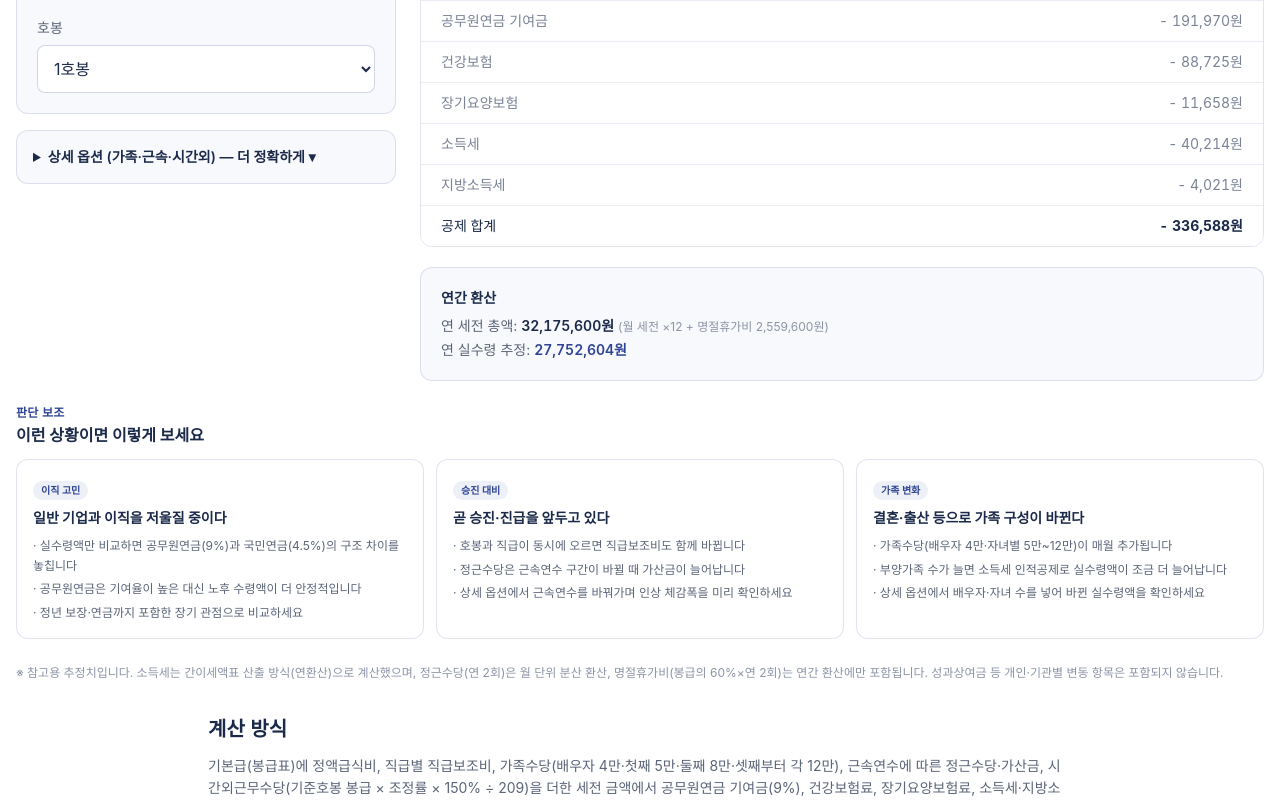
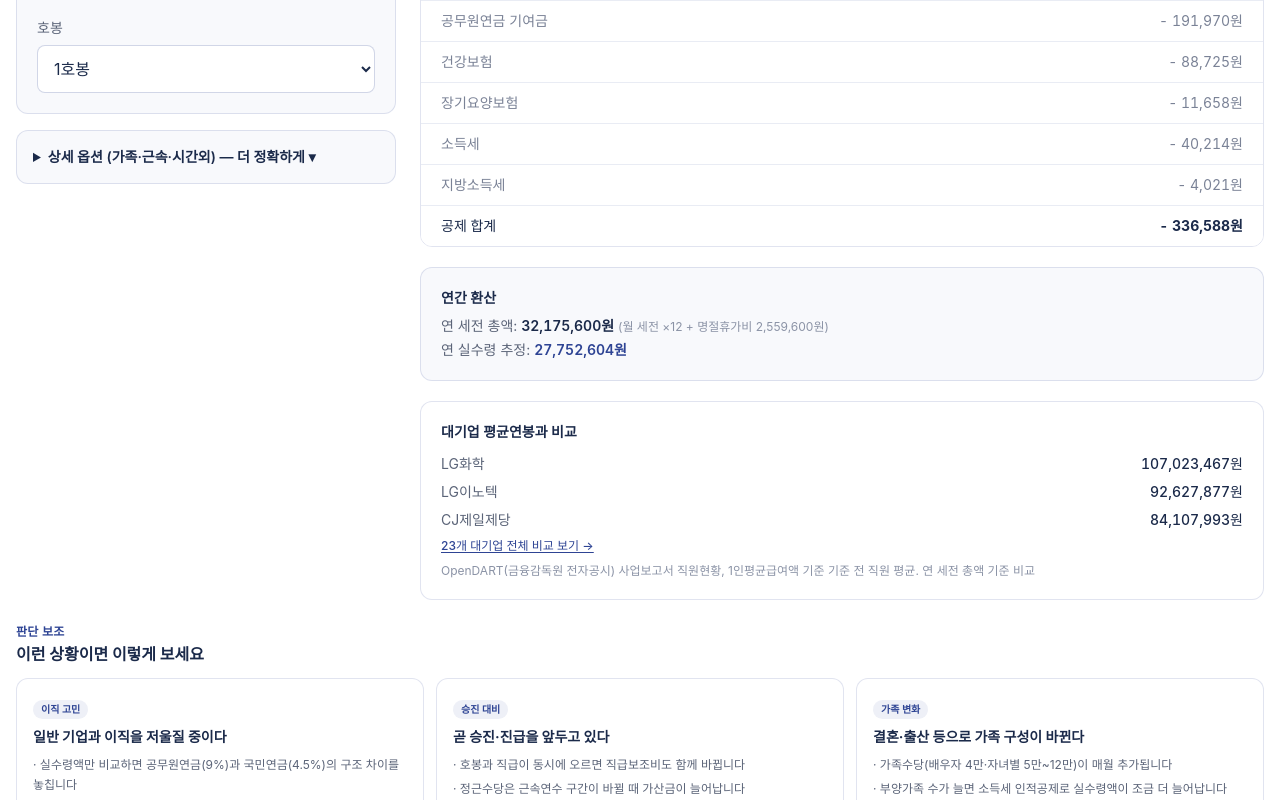
Before and after one commit to parkdane/pay-calc, a Next.js app: page /calc/civil-net in a window 1280 px wide. Shown: the part 559-1359 px from the top of the page. Built offline with nearby package versions, Linux system fonts and the light colour scheme; a web font is replaced by a local one.

Commit message:
site: 실수령액3종/적금예금/저축목표에 참고지표 추가

```diff
--- a/components/CivilNetCalc.tsx
+++ b/components/CivilNetCalc.tsx
@@ -7,7 +7,9 @@ import police from "@/data/salary-police-2026.json";
 import fire from "@/data/salary-fire-2026.json";
 import teacher from "@/data/salary-teacher-2026.json";
 import { monthlyIncomeTax } from "@/lib/incomeTax";
+import salaryData from "@/data/salary-compare.json";
 import AdSlot from "@/components/AdSlot";
+import Link from "next/link";
 
 const won = (n: number) => Math.round(n).toLocaleString("ko-KR") + "원";
 
@@ -143,6 +145,17 @@ export default function CivilNetCalc() {
       annualNetApprox,
     };
   }, [occIdx, gradeIdx, hobong, useDetail, spouse, children, years, overtimeH, includeDanger, d, gradeLabel, occ.danger]);
+
+  // 대기업 평균연봉과 비교 (가까운 순으로 3개, 이미 있는 DART 데이터 재사용)
+  const nearbyCompanies = useMemo(() => {
+    if (!result) return [];
+    const myIncome = result.annualGross;
+    return salaryData.companies
+      .slice()
+      .sort((a, b) => Math.abs(a.avgSalary - myIncome) - Math.abs(b.avgSalary - myIncome))
+      .slice(0, 3)
+      .sort((a, b) => b.avgSalary - a.avgSalary);
+  }, [result]);
 
   return (
     <div className="mx-auto max-w-[1280px] px-4">
@@ -330,6 +343,28 @@ export default function CivilNetCalc() {
                   </p>
                 </div>
               </div>
+
+              {/* 대기업 평균연봉과 비교 */}
+              <div className="rounded-xl border border-[rgba(46,68,148,0.14)] bg-white p-5 text-sm">
+                <p className="font-semibold text-[#1B2A4A]">대기업 평균연봉과 비교</p>
+                <div className="mt-3 space-y-2">
+                  {nearbyCompanies.map((c) => (
+                    <div key={c.corpCode} className="flex items-center justify-between">
+                      <span className="text-[#5B6478]">{c.name}</span>
+                      <span className="tabular-nums font-medium text-[#1B2A4A]">{won(c.avgSalary)}</span>
+                    </div>
+                  ))}
+                </div>
+                <Link
+                  href="/calc/salary-compare"
+                  className="mt-2 inline-block text-xs font-medium text-[#2E4494] underline underline-offset-2"
+                >
+                  23개 대기업 전체 비교 보기 →
+                </Link>
+                <p className="mt-2 text-xs text-[#8B93A6]">
+                  {salaryData.source} 기준 전 직원 평균. 연 세전 총액 기준 비교
+                </p>
+              </div>
             </>
           ) : (
             <div className="rounded-xl border border-[rgba(46,68,148,0.14)] bg-[rgba(46,68,148,0.03)] p-6 text-center text-sm text-[#8B93A6]">
--- a/components/DepositCalc.tsx
+++ b/components/DepositCalc.tsx
@@ -1,8 +1,10 @@
 "use client";
 
 import { useEffect, useMemo, useState } from "react";
+import ratesData from "@/data/rates.json";
 import AdSlot from "@/components/AdSlot";
 import MoneyInput from "@/components/MoneyInput";
+import Link from "next/link";
 
 const won = (n: number) => Math.round(n).toLocaleString("ko-KR") + "원";
 const TAX_RATE = 0.154; // 이자소득세 15.4% (소득세 14% + 지방세 1.4%)
@@ -47,6 +49,12 @@ export default function DepositCalc() {
 
     return { principal, interest, tax, netInterest, total };
   }, [mode, monthly, lump, months, rate, taxFree]);
+
+  // 지금 최고금리 TOP3 (이미 있는 금감원 금리 데이터 재사용)
+  const top3Rates = useMemo(() => {
+    const list = mode === "savings" ? ratesData.savings : ratesData.deposits;
+    return list.slice().sort((a, b) => b.maxRate - a.maxRate).slice(0, 3);
+  }, [mode]);
 
   return (
     <div className="mx-auto max-w-[1280px] px-4">
@@ -170,6 +178,32 @@ export default function DepositCalc() {
               <Row label="세후 이자" value={"+ " + won(result.netInterest)} bold />
             </dl>
           </div>
+
+          {/* 지금 최고금리 TOP3 */}
+          <div className="rounded-xl border border-[rgba(46,68,148,0.14)] bg-white p-5 text-sm">
+            <p className="font-semibold text-[#1B2A4A]">
+              지금 {mode === "savings" ? "적금" : "예금"} 최고금리 TOP3
+            </p>
+            <div className="mt-3 space-y-2">
+              {top3Rates.map((r, i) => (
+                <div key={`${r.bank}-${r.product}`} className="flex items-center justify-between">
+                  <span className="text-[#5B6478]">
+                    {i + 1}. {r.bank} <span className="text-xs text-[#8B93A6]">{r.product}</span>
+                  </span>
+                  <span className="tabular-nums font-bold text-[#2E4494]">{r.maxRate.toFixed(2)}%</span>
+                </div>
+              ))}
+            </div>
+            <Link
+              href="/rates"
+              className="mt-2 inline-block text-xs font-medium text-[#2E4494] underline underline-offset-2"
+            >
+              전체 금리 비교 보기 →
+            </Link>
+            <p className="mt-2 text-xs text-[#8B93A6]">
+              {ratesData.source}. 업데이트: {new Date(ratesData.updatedAt).toLocaleDateString("ko-KR")}
+            </p>
+          </div>
         </div>
       </div>
 
--- a/components/MilitaryNetCalc.tsx
+++ b/components/MilitaryNetCalc.tsx
@@ -4,7 +4,9 @@ import { useMemo, useState } from "react";
 import military from "@/data/salary-military-2026.json";
 import cfg from "@/data/military-allowances-2026.json";
 import { monthlyIncomeTax } from "@/lib/incomeTax";
+import salaryData from "@/data/salary-compare.json";
 import AdSlot from "@/components/AdSlot";
+import Link from "next/link";
 
 const won = (n: number) => Math.round(n).toLocaleString("ko-KR") + "원";
 
@@ -124,6 +126,17 @@ export default function MilitaryNetCalc() {
     };
     // eslint-disable-next-line react-hooks/exhaustive-deps
   }, [rankKey, hobong, inputs, years, useDetail]);
+
+  // 대기업 평균연봉과 비교 (가까운 순으로 3개, 이미 있는 DART 데이터 재사용)
+  const nearbyCompanies = useMemo(() => {
+    if (!result) return [];
+    const myIncome = result.gross * 12;
+    return salaryData.companies
+      .slice()
+      .sort((a, b) => Math.abs(a.avgSalary - myIncome) - Math.abs(b.avgSalary - myIncome))
+      .slice(0, 3)
+      .sort((a, b) => b.avgSalary - a.avgSalary);
+  }, [result]);
 
   return (
     <div className="mx-auto max-w-[1280px] px-4">
@@ -254,7 +267,33 @@ export default function MilitaryNetCalc() {
                 <RowItem label="공제 합계" value={"- " + won(result.totalDeduction)} bold />
               </dl>
             </div>
-          ) : (
+          ) : null}
+
+          {result && (
+            <div className="rounded-xl border border-[rgba(46,68,148,0.14)] bg-white p-5 text-sm">
+              <p className="font-semibold text-[#1B2A4A]">대기업 평균연봉과 비교</p>
+              <div className="mt-3 space-y-2">
+                {nearbyCompanies.map((c) => (
+                  <div key={c.corpCode} className="flex items-center justify-between">
+                    <span className="text-[#5B6478]">{c.name}</span>
+                    <span className="tabular-nums font-medium text-[#1B2A4A]">{won(c.avgSalary)}</span>
+                  </div>
+                ))}
+              </div>
+              <Link
+                href="/calc/salary-compare"
+                className="mt-2 inline-block text-xs font-medium text-[#2E4494] underline underline-offset-2"
+              >
+                23개 대기업 전체 비교 보기 →
+              </Link>
+              <p className="mt-2 text-xs text-[#8B93A6]">
+                {salaryData.source} 기준 전 직원 평균. 월 세전 합계 ×12로 단순 환산해 비교(수당 변동은
+                반영 안 함)
+              </p>
+            </div>
+          )}
+
+          {!result && (
             <div className="rounded-xl border border-[rgba(46,68,148,0.14)] bg-[rgba(46,68,148,0.03)] p-6 text-center text-sm text-[#7A8296]">
               선택한 계급에 해당 호봉이 없습니다. 다른 호봉을 선택하세요.
             </div>
--- a/components/SavingsGoalSim.tsx
+++ b/components/SavingsGoalSim.tsx
@@ -4,6 +4,16 @@ import { useMemo, useState } from "react";
 import AdSlot from "@/components/AdSlot";
 
 const won = (n: number) => Math.round(n).toLocaleString("ko-KR") + "원";
+
+// 월 저축액과 목표금액, 금리로 걸리는 개월수 계산 (메인 계산과 동일한 공식)
+function monthsToGoal(save: number, goal: number, ratePercent: number): number | null {
+  if (save <= 0) return null;
+  const r = ratePercent / 100 / 12;
+  if (r === 0) return Math.ceil(goal / save);
+  return Math.ceil(Math.log((goal * r) / save + 1) / Math.log(1 + r));
+}
+
+const PRESET_SAVINGS = [300000, 500000, 1000000, 1500000, 2000000, 3000000];
 
 export default function SavingsGoalSim() {
   const [income, setIncome] = useState(280); // 만원
@@ -47,6 +57,15 @@ export default function SavingsGoalSim() {
       interest,
     };
   }, [income, fixedCost, variableCost, goalManwon, rate]);
+
+  // 월 저축액별 목표 달성 기간 조견표 (같은 목표금액·금리 기준)
+  const goalTable = useMemo(() => {
+    const goal = goalManwon * 10000;
+    return PRESET_SAVINGS.map((save) => ({
+      save,
+      months: monthsToGoal(save, goal, rate),
+    }));
+  }, [goalManwon, rate]);
 
   const fmt = (m: number) => {
     const y = Math.floor(m / 12);
@@ -149,6 +168,24 @@ export default function SavingsGoalSim() {
               </div>
             )
           )}
+
+          {/* 월 저축액별 목표 달성 기간 조견표 */}
+          <div className="rounded-xl border border-[rgba(46,68,148,0.14)] bg-white p-5 text-sm">
+            <p className="font-semibold text-[#1B2A4A]">
+              월 저축액별 {won(goalManwon * 10000)} 달성 기간
+            </p>
+            <p className="mt-1 text-xs text-[#8B93A6]">현재 설정한 목표금액·금리({rate.toFixed(2)}%) 기준</p>
+            <div className="mt-3 space-y-1.5">
+              {goalTable.map((row) => (
+                <div key={row.save} className="flex items-center justify-between">
+                  <span className="text-[#5B6478]">월 {won(row.save)}</span>
+                  <span className="tabular-nums font-medium text-[#1B2A4A]">
+                    {row.months !== null ? fmt(row.months) : "-"}
+                  </span>
+                </div>
+              ))}
+            </div>
+          </div>
         </div>
       </div>
 
--- a/components/WorkerNetCalc.tsx
+++ b/components/WorkerNetCalc.tsx
@@ -3,6 +3,7 @@
 import { useMemo, useState } from "react";
 import { monthlyIncomeTax } from "@/lib/incomeTax";
 import { topPercentOf, incomePercentileMeta } from "@/lib/incomePercentile";
+import salaryData from "@/data/salary-compare.json";
 import AdSlot from "@/components/AdSlot";
 import Link from "next/link";
 
@@ -64,6 +65,16 @@ export default function WorkerNetCalc() {
 
   const topPct = useMemo(() => topPercentOf(annualManwon * 10000), [annualManwon]);
   const vsMedian = (annualManwon * 10000) / incomePercentileMeta.median;
+
+  // 대기업 평균연봉과 비교 (가까운 순으로 3개, 이미 있는 DART 데이터 재사용)
+  const nearbyCompanies = useMemo(() => {
+    const myIncome = annualManwon * 10000;
+    return salaryData.companies
+      .slice()
+      .sort((a, b) => Math.abs(a.avgSalary - myIncome) - Math.abs(b.avgSalary - myIncome))
+      .slice(0, 3)
+      .sort((a, b) => b.avgSalary - a.avgSalary);
+  }, [annualManwon]);
 
   const bars = useMemo(() => {
     const list = COMPARE.includes(annualManwon) ? COMPARE : [...COMPARE, annualManwon].sort((a, b) => a - b);
@@ -169,6 +180,26 @@ export default function WorkerNetCalc() {
               연봉순위 계산기에서 자세히 보기 →
             </Link>
             <p className="mt-2 text-xs text-[#8B93A6]">{incomePercentileMeta.source}</p>
+          </div>
+
+          {/* 대기업 평균연봉과 비교 */}
+          <div className="rounded-xl border border-[rgba(46,68,148,0.14)] bg-white p-5">
+            <p className="font-semibold text-[#1B2A4A]">대기업 평균연봉과 비교</p>
+            <div className="mt-3 space-y-2">
+              {nearbyCompanies.map((c) => (
+                <div key={c.corpCode} className="flex items-center justify-between text-sm">
+                  <span className="text-[#5B6478]">{c.name}</span>
+                  <span className="tabular-nums font-medium text-[#1B2A4A]">{manwon(c.avgSalary)}만</span>
+                </div>
+              ))}
+            </div>
+            <Link
+              href="/calc/salary-compare"
+              className="mt-2 inline-block text-xs font-medium text-[#2E4494] underline underline-offset-2"
+            >
+              23개 대기업 전체 비교 보기 →
+            </Link>
+            <p className="mt-2 text-xs text-[#8B93A6]">{salaryData.source} 기준 전 직원 평균</p>
           </div>
 
           {/* 연봉별 실수령 비교 막대그래프 */}
```
